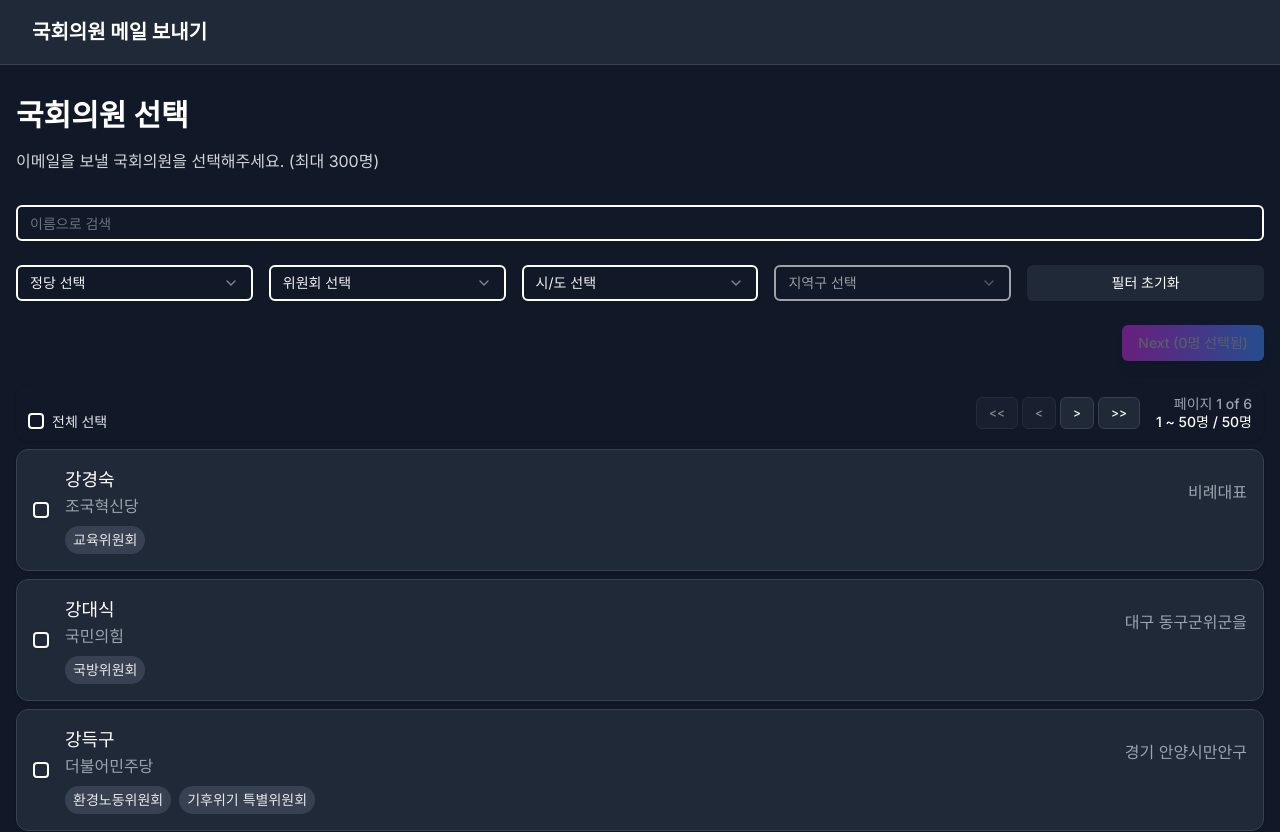
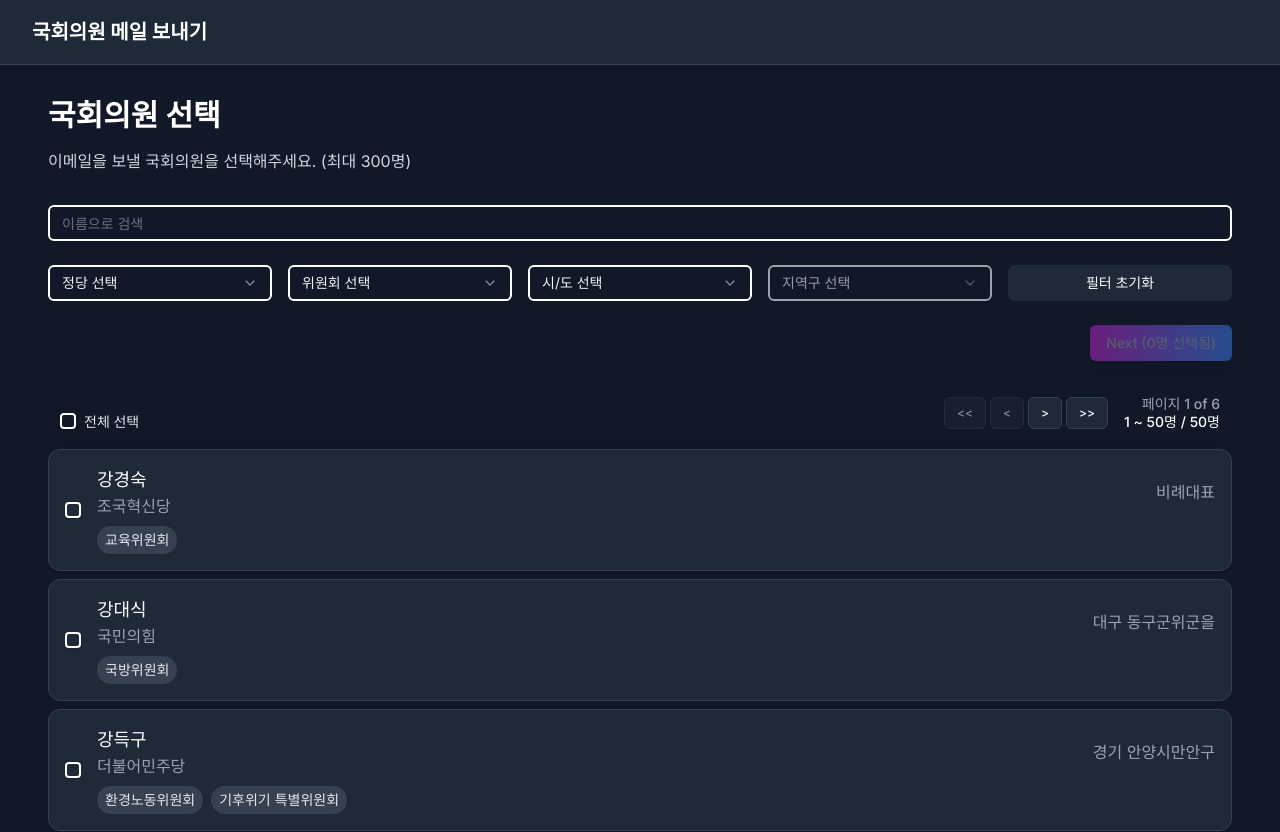
Before and after one commit to skt-leak-response/usim-map, a Next.js app: page / in a window 1280 px wide. Shown: the top 832 px of the page. Built offline with nearby package versions, Linux system fonts and the light colour scheme.

Commit message:
feat: search console

```diff
--- a/src/app/layout.tsx
+++ b/src/app/layout.tsx
@@ -94,7 +94,7 @@ export const metadata: Metadata = {
     maximumScale: 1,
   },
   verification: {
-    google: 'google-site-verification=F1RRiGC5yVFpf6GSGqqKuQBxJSm432KNrWh7Uv55F3Q',
+    google: 'F1RRiGC5yVFpf6GSGqqKuQBxJSm432KNrWh7Uv55F3Q',
     other: {
       'naver-site-verification': ['f03f287cfe308c862c6aeeddb9c727dbbd77e37a'],
     },
--- a/src/app/page.tsx
+++ b/src/app/page.tsx
@@ -5,7 +5,7 @@ import { Member } from '@/types/members';
 import Header from '@/components/Header';
 import Footer from '@/components/Footer';
 import MemberList from '@/components/MemberList/index';
-import { SiteConfig } from '@/constants/config';
+import { Container } from '@/components/ui/container';
 
 export default function Home() {
   const [selectedMembers, setSelectedMembers] = useState<Member[]>([]);
@@ -14,12 +14,14 @@ export default function Home() {
     <div className="min-h-screen bg-gray-900">
       <Header />
       <main className="container mx-auto px-4 py-8">
-        <div className="mb-8">
-          <h1 className="text-3xl font-bold text-white mb-4">국회의원 선택</h1>
-          <p className="text-gray-300">이메일을 보낼 국회의원을 선택해주세요. (최대 300명)</p>
-        </div>
+        <Container>
+          <div className="mb-8">
+            <h1 className="text-3xl font-bold text-white mb-4">국회의원 선택</h1>
+            <p className="text-gray-300">이메일을 보낼 국회의원을 선택해주세요. (최대 300명)</p>
+          </div>
 
-        <MemberList onSelectionChange={setSelectedMembers} />
+          <MemberList onSelectionChange={setSelectedMembers} />
+        </Container>
       </main>
       <Footer />
     </div>
--- a/src/components/Header.tsx
+++ b/src/components/Header.tsx
@@ -1,7 +1,6 @@
 'use client';
 
 import Link from 'next/link';
-import { Button } from '@/components/ui/button';
 import { Container } from '@/components/ui/container';
 
 export default function Header() {
```
